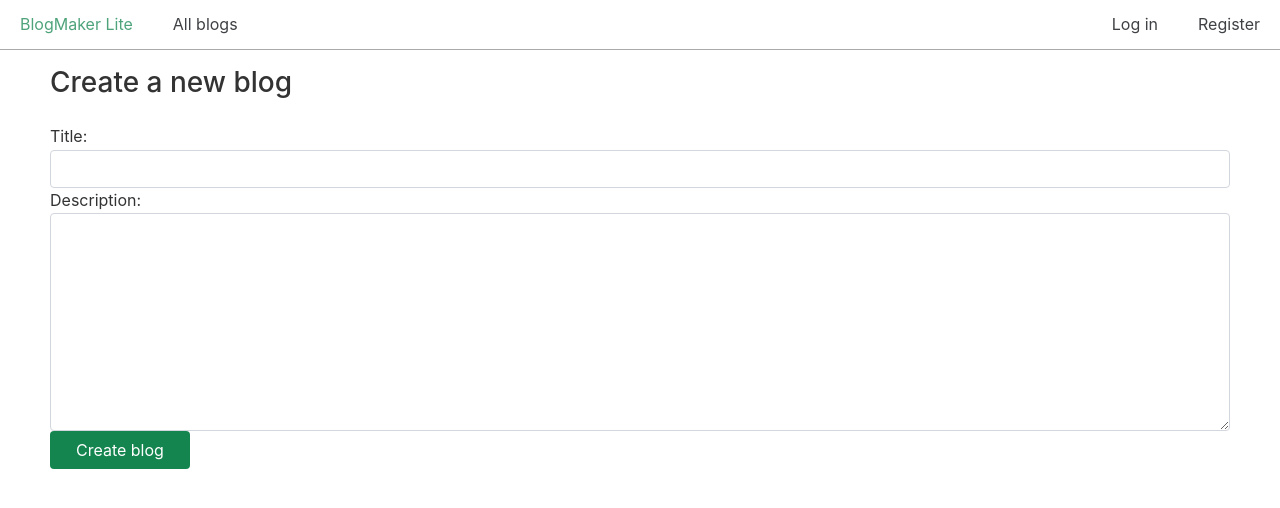
After one commit to ehmatthes/django-first-principles, a Django app: page /new_blog/ in a window 1280 px wide. The commit adds this page. Shown: the top 508 px of the page. Run offline with Django 5.2, Linux system fonts and the light colour scheme.

Commit message:
Users can create new blogs.

```diff
--- a/blogs/templates/blogs/base.html
+++ b/blogs/templates/blogs/base.html
@@ -17,6 +17,10 @@
       <div class="nav-left">
         <a class="active" href="{% url 'blogs:index' %}">BlogMaker Lite</a>
         <a href="{% url 'blogs:blogs' %}">All blogs</a>
+
+        {% if user.is_authenticated %}
+          <a href="{% url 'blogs:new_blog' %}">Create blog</a>
+        {% endif %}
       </div>
 
       <div class="nav-right">
--- /dev/null
+++ b/blogs/templates/blogs/new_blog.html
@@ -0,0 +1,14 @@
+{% extends "blogs/base.html" %}
+
+{% block content %}
+
+  <h2>Create a new blog</h2>
+
+  <form action="{% url 'blogs:new_blog' %}" method='post'>
+    {% csrf_token %}
+    {{ form.as_div }}
+
+    <button name="submit" class="button primary">Create blog</button>
+  </form>
+
+{% endblock content %}
--- a/blogs/urls.py
+++ b/blogs/urls.py
@@ -7,5 +7,6 @@ urlpatterns = [
     path("blogs/", views.blogs, name="blogs"),
     path("blogs/<int:blog_id>/", views.blog, name="blog"),
     path("posts/<int:post_id>/", views.post, name="post"),
+    path("new_blog/", views.new_blog, name="new_blog"),
     path("", views.index, name="index"),
 ]
--- a/blogs/views.py
+++ b/blogs/views.py
@@ -1,6 +1,7 @@
-from django.shortcuts import render
+from django.shortcuts import render, redirect
 
 from .models import Blog, BlogPost
+from .forms import BlogForm
 
 
 def index(request):
@@ -30,3 +31,17 @@ def post(request, post_id):
         "blog": blog,
     }
     return render(request, "blogs/post.html", context)
+
+def new_blog(request):
+    if request.method != "POST":
+        form = BlogForm()
+    else:
+        form = BlogForm(data=request.POST)
+        if form.is_valid():
+            new_blog = form.save(commit=False)
+            new_blog.owner = request.user
+            new_blog.save()
+            return redirect("blogs:blogs")
+
+    context = {"form": form}
+    return render(request, "blogs/new_blog.html", context)
```
Also changed, not shown: db.sqlite3.
